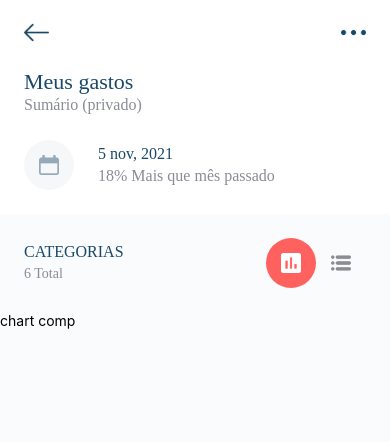
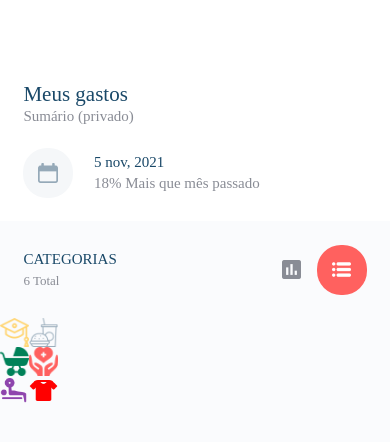
Before and after one commit to pedromaia1218/react-native-expense-tracker, a React Native app: screen /Home in a window 390 px wide. Shown: the top 442 px of the page. Built offline with nearby package versions, Linux system fonts and the light colour scheme.

Commit message:
Normalized components sizes

```diff
--- a/constants/index.js
+++ b/constants/index.js
@@ -1,5 +1,5 @@
 import icons from './icons'
 import images from './images'
-import theme, { COLORS, SIZES, FONTS } from './theme'
+import theme, { COLORS, SIZES, FONTS, normalize } from './theme'
 
-export { icons, images, theme, COLORS, SIZES, FONTS }
+export { icons, images, theme, COLORS, SIZES, FONTS, normalize }
--- a/constants/theme.js
+++ b/constants/theme.js
@@ -1,5 +1,18 @@
-import { Dimensions } from "react-native"
+import { Dimensions, Platform, PixelRatio } from "react-native"
 const { width, height } = Dimensions.get("window")
+
+// based on iphone X's scale
+const wscale = width / 375;
+const hscale = height / 812;
+
+export function normalize(size, based = 'width') {
+  const newSize = (based === 'height') ? size * hscale : size * wscale;
+  if (Platform.OS === 'ios') {
+    return Math.round(PixelRatio.roundToNearestPixel(newSize));
+  } else {
+    return Math.round(PixelRatio.roundToNearestPixel(newSize)) - 2;
+  }
+}
 
 export const COLORS = {
     // base colors
@@ -24,22 +37,22 @@ export const COLORS = {
 
 export const SIZES = {
     // global sizes
-    base: 8,
-    font: 14,
-    radius: 12,
-    padding: 24,
-    padding2: 36,
+    base: normalize(8),
+    font: normalize(14),
+    radius: normalize(12),
+    padding: '6%',
+    padding2: normalize(36),
 
     // font sizes
-    largeTitle: 50,
-    h1: 30,
-    h2: 22,
-    h3: 16,
-    h4: 14,
-    body1: 30,
-    body2: 20,
-    body3: 16,
-    body4: 14,
+    largeTitle: normalize(50),
+    h1: normalize(30),
+    h2: normalize(22),
+    h3: normalize(16),
+    h4: normalize(14),
+    body1: normalize(30),
+    body2: normalize(20),
+    body3: normalize(16),
+    body4: normalize(14),
 
     // app dimensions
     width,
@@ -47,15 +60,15 @@ export const SIZES = {
 }
 
 export const FONTS = {
-    largeTitle: { fontFamily: "Roboto-regular", fontSize: SIZES.largeTitle, lineHeight: 55 },
-    h1: { fontFamily: "Roboto-Black", fontSize: SIZES.h1, lineHeight: 36 },
-    h2: { fontFamily: "Roboto-Bold", fontSize: SIZES.h2, lineHeight: 25 },
-    h3: { fontFamily: "Roboto-Bold", fontSize: SIZES.h3, lineHeight: 22 },
-    h4: { fontFamily: "Roboto-Bold", fontSize: SIZES.h4, lineHeight: 22 },
-    body1: { fontFamily: "Roboto-Regular", fontSize: SIZES.body1, lineHeight: 36 },
-    body2: { fontFamily: "Roboto-Regular", fontSize: SIZES.body2, lineHeight: 30 },
-    body3: { fontFamily: "Roboto-Regular", fontSize: SIZES.body3, lineHeight: 22 },
-    body4: { fontFamily: "Roboto-Regular", fontSize: SIZES.body4, lineHeight: 22 },
+    largeTitle: { fontFamily: "Roboto-regular", fontSize: SIZES.largeTitle, lineHeight: normalize(55) },
+    h1: { fontFamily: "Roboto-Black", fontSize: SIZES.h1, lineHeight: normalize(36) },
+    h2: { fontFamily: "Roboto-Bold", fontSize: SIZES.h2, lineHeight: normalize(25) },
+    h3: { fontFamily: "Roboto-Bold", fontSize: SIZES.h3, lineHeight: normalize(22) },
+    h4: { fontFamily: "Roboto-Bold", fontSize: SIZES.h4, lineHeight: normalize(22) },
+    body1: { fontFamily: "Roboto-Regular", fontSize: SIZES.body1, lineHeight: normalize(36) },
+    body2: { fontFamily: "Roboto-Regular", fontSize: SIZES.body2, lineHeight: normalize(30) },
+    body3: { fontFamily: "Roboto-Regular", fontSize: SIZES.body3, lineHeight: normalize(22) },
+    body4: { fontFamily: "Roboto-Regular", fontSize: SIZES.body4, lineHeight: normalize(22) },
 }
 
 const appTheme = { COLORS, SIZES, FONTS }
--- a/src/components/CategoryHeaderSection.js
+++ b/src/components/CategoryHeaderSection.js
@@ -5,7 +5,7 @@ import {
     TouchableOpacity,
     Image
 } from 'react-native'
-import { COLORS, FONTS, SIZES, icons } from '../../constants'
+import { COLORS, FONTS, SIZES, icons, normalize } from '../../constants'
 
 import categoriesData from '../../constants/categoriesData'
 import ViewModeContext from '../contexts/ViewModeContext'
@@ -28,10 +28,10 @@ function CategoryHeaderSection() {
             <View style={{ flexDirection: 'row' }}>
                 <TouchableOpacity
                     style={{
-                        height: 50,
-                        width: 50,
+                        height: normalize(50),
+                        width: normalize(50),
                         backgroundColor: viewMode == 'chart' ? COLORS.secondary : null,
-                        borderRadius: 25,
+                        borderRadius: normalize(25),
                         justifyContent: 'center',
                         alignItems: 'center'
                     }}
@@ -41,18 +41,18 @@ function CategoryHeaderSection() {
                         source={icons.chart}
                         resizeMode='contain'
                         style={{
-                            width: 20,
-                            height: 20,
+                            width: normalize(20),
+                            height: normalize(20),
                             tintColor: viewMode == 'chart' ? COLORS.white : COLORS.darkgray
                         }}
                     />
                 </TouchableOpacity>
                 <TouchableOpacity
                     style={{
-                        height: 50,
-                        width: 50,
+                        height: normalize(50),
+                        width: normalize(50),
                         backgroundColor: viewMode == 'list' ? COLORS.secondary : null,
-                        borderRadius: 25,
+                        borderRadius: normalize(25),
                         justifyContent: 'center',
                         alignItems: 'center'
                     }}
@@ -62,8 +62,8 @@ function CategoryHeaderSection() {
                         source={icons.menu}
                         resizeMode='contain'
                         style={{
-                            width: 20,
-                            height: 20,
+                            width: normalize(20),
+                            height: normalize(20),
                             tintColor: viewMode == 'list' ? COLORS.white : COLORS.darkgray
                         }}
                     />
--- a/src/components/CategoryList.js
+++ b/src/components/CategoryList.js
@@ -6,7 +6,7 @@ import {
     Image,
     FlatList
 } from 'react-native'
-import { COLORS, FONTS, SIZES, icons } from '../../constants'
+import { COLORS, FONTS, SIZES, icons, normalize } from '../../constants'
 
 import categoriesData from '../../constants/categoriesData'
 
@@ -18,8 +18,8 @@ function CategoryList() {
                 <Image
                     source={item.icon}
                     style={{
-                        width: 30,
-                        height: 30,
+                        width: normalize(30),
+                        height: normalize(30),
                         tintColor: item.color
                     }}
                 />
--- a/src/components/Header.js
+++ b/src/components/Header.js
@@ -5,7 +5,7 @@ import {
     TouchableOpacity,
     Image
 } from 'react-native'
-import { COLORS, FONTS, SIZES, icons } from '../../constants'
+import { COLORS, FONTS, SIZES, icons, normalize } from '../../constants'
 
 import moment from 'moment'
 import 'moment/locale/pt-br'
@@ -26,18 +26,18 @@ function Header() {
 
             <View style={{ flexDirection: 'row', marginTop: SIZES.padding, alignItems: 'center' }}>
                 <View style={{
-                    height: 50,
-                    width: 50,
+                    height: normalize(50),
+                    width: normalize(50),
                     backgroundColor: COLORS.lightGray,
-                    borderRadius: 25,
+                    borderRadius: normalize(25),
                     justifyContent: 'center',
                     alignItems: 'center'
                 }}>
                     <Image
                         source={icons.calendar}
                         style={{
-                            width: 20,
-                            height: 20,
+                            width: '40%',
+                            height: '40%',
                             tintColor: COLORS.lightBlue
                         }}
                     />
--- a/src/components/NavBar.js
+++ b/src/components/NavBar.js
@@ -5,14 +5,14 @@ import {
     TouchableOpacity,
     Image
 } from 'react-native'
-import { COLORS, FONTS, SIZES, icons } from '../../constants'
+import { COLORS, FONTS, SIZES, icons, normalize } from '../../constants'
 
 function NavBar() {
     return (
         <View
             style={{
                 flexDirection: 'row',
-                height: 45,
+                height: '7%',
                 alignItems: 'flex-end',
                 justifyContent: 'space-between',
                 paddingHorizontal: SIZES.padding,
@@ -20,27 +20,27 @@ function NavBar() {
             }}
         >
             <TouchableOpacity
-                style={{ justifyContent: 'center', width: 58 }}
+                style={{ justifyContent: 'center', width: normalize(58) }}
                 onPress={() => console.log('Back')}
             >
                 <Image
                     source={icons.back_arrow}
                     style={{
-                        width: 25,
-                        height: 25,
+                        width: '40%',
+                        height: '40%',
                         tintColor: COLORS.primary
                     }}
                 />
             </TouchableOpacity>
             <TouchableOpacity
-                style={{ justifyContent: 'center', alignItems: 'flex-end', width: 58 }}
+                style={{ justifyContent: 'center', alignItems: 'flex-end', width: normalize(58) }}
                 onPress={() => console.log('More')}
             >
                 <Image
                     source={icons.more}
                     style={{
-                        width: 25,
-                        height: 25,
+                        width: '40%',
+                        height: '40%',
                         tintColor: COLORS.primary
                     }}
                 />
--- a/src/contexts/ViewModeContext.js
+++ b/src/contexts/ViewModeContext.js
@@ -3,7 +3,7 @@ import React, { createContext, useState } from 'react'
 const ViewModeContext = createContext()
 const ViewModeProvider = props => {
 
-    const [viewMode, setViewMode] = useState('chart')
+    const [viewMode, setViewMode] = useState('list')
 
     return (
         <ViewModeContext.Provider value={{ viewMode, setViewMode }}>
--- a/src/screens/Home.js
+++ b/src/screens/Home.js
@@ -37,7 +37,7 @@ const Home = () => {
                     </View>
                     :
                     <View>
-                        <Text>chart comp</Text>
+                        <Text>piroca</Text>
                     </View>
             }
         </View>
```
